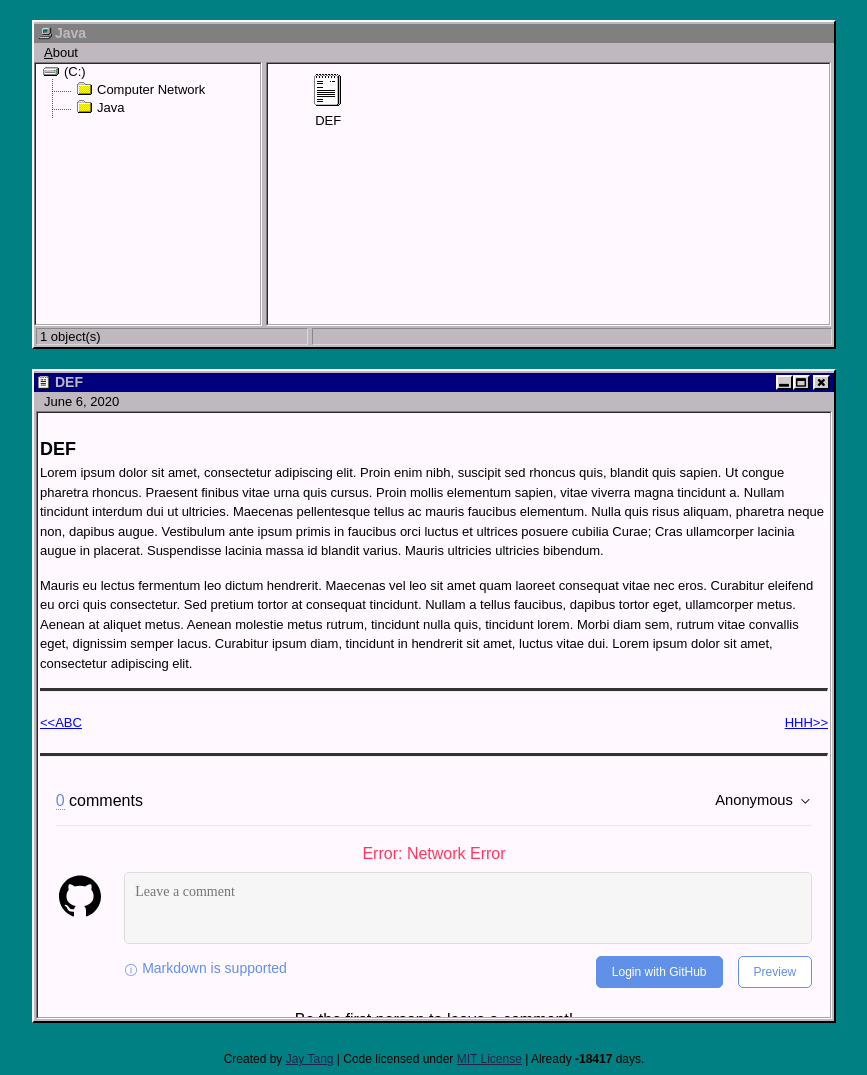
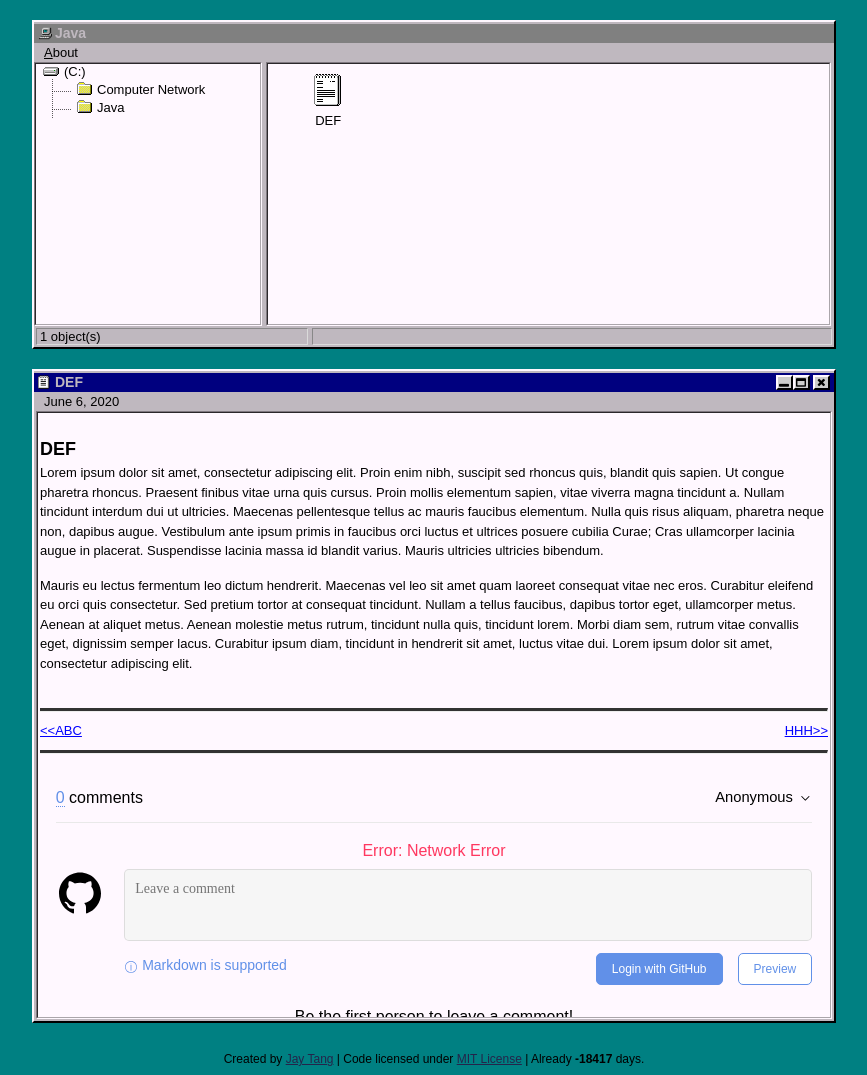
Before and after one commit to JayTanng/JayTanng.github.io, a Jekyll site: the page built from _posts/2020-06-06-def.md, in a window 1280 px wide. Shown: the whole page, without its empty margins (206-1073 px from the left). Built offline with Jekyll 4.4.1, drawn with Linux system fonts in a browser that asks for light colours; comment, search, counter and statistics services are not loaded.

Commit message:
justify css

```diff
--- a/_includes/comments-providers/gitalk.html
+++ b/_includes/comments-providers/gitalk.html
@@ -1,7 +1,7 @@
 <!-- Link Gitalk 的支持文件  -->
 <link rel="stylesheet" href="/assets/css/gitalk.css">
 <script src="/assets/js/gitalk.min.js"></script>
-<div style="width: 100%; height: 2rem;"></div>
+<div style="width: 100%; height: 1.3rem;"></div>
 <hr />
 <div id="gitalk-container" style="width: 96%; margin: 0 auto;"></div>
 <script type="text/javascript">
--- a/_layouts/default.html
+++ b/_layouts/default.html
@@ -99,8 +99,9 @@
 			</ul>
 			<div class="post_content">
 				{{ content }}
+				<br />
 				<hr />
-				<div style="width: 100%; height: 1rem;"></div>
+				<div style="width: 100%; height: 0.3rem;"></div>
 				<!-- pagenator -->
 				<div class="post-prev">{% if page.previous %}
 				  <a href="{{ page.previous.url }}">&lt;&lt;{{ page.previous.title }}</a>{% endif %}
```
